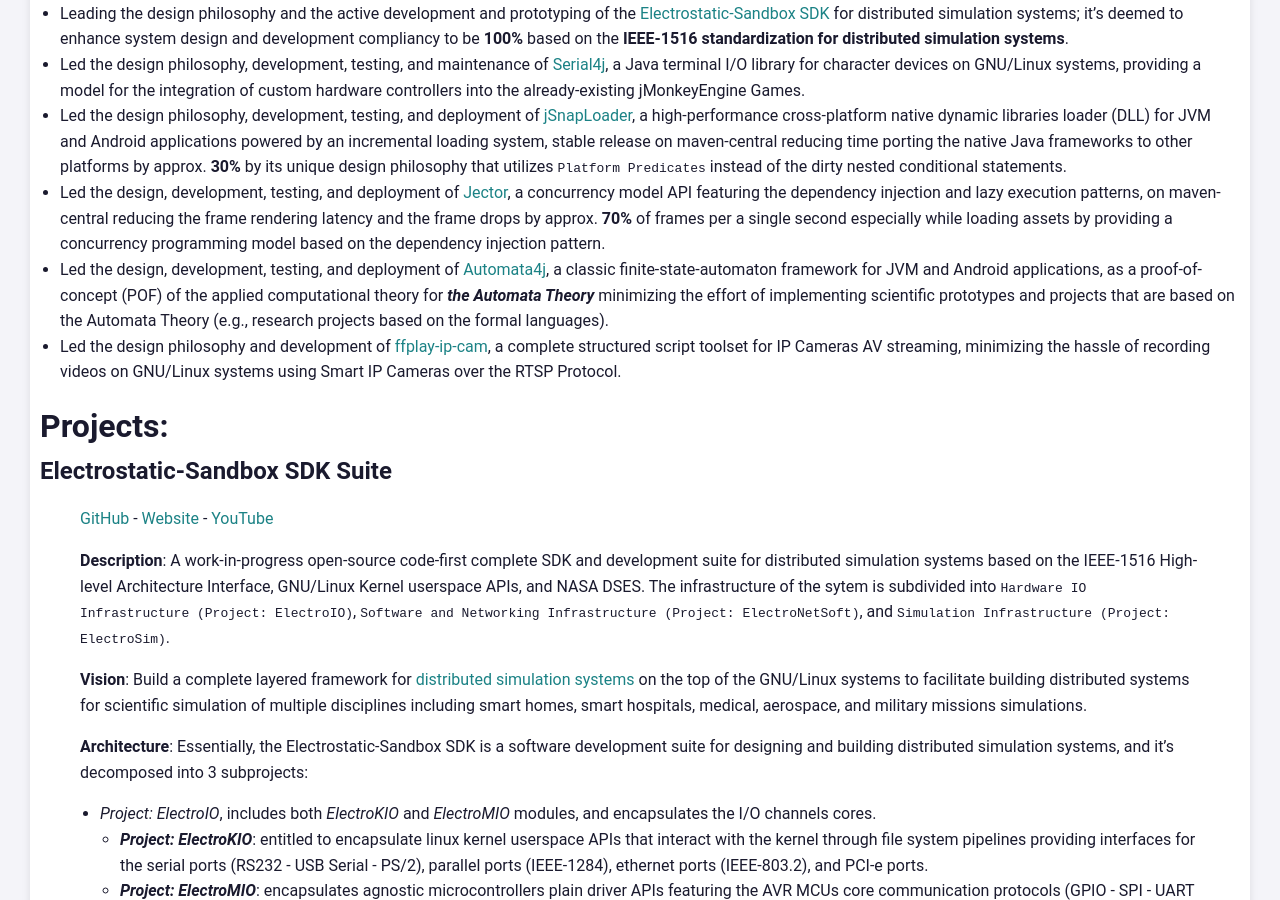
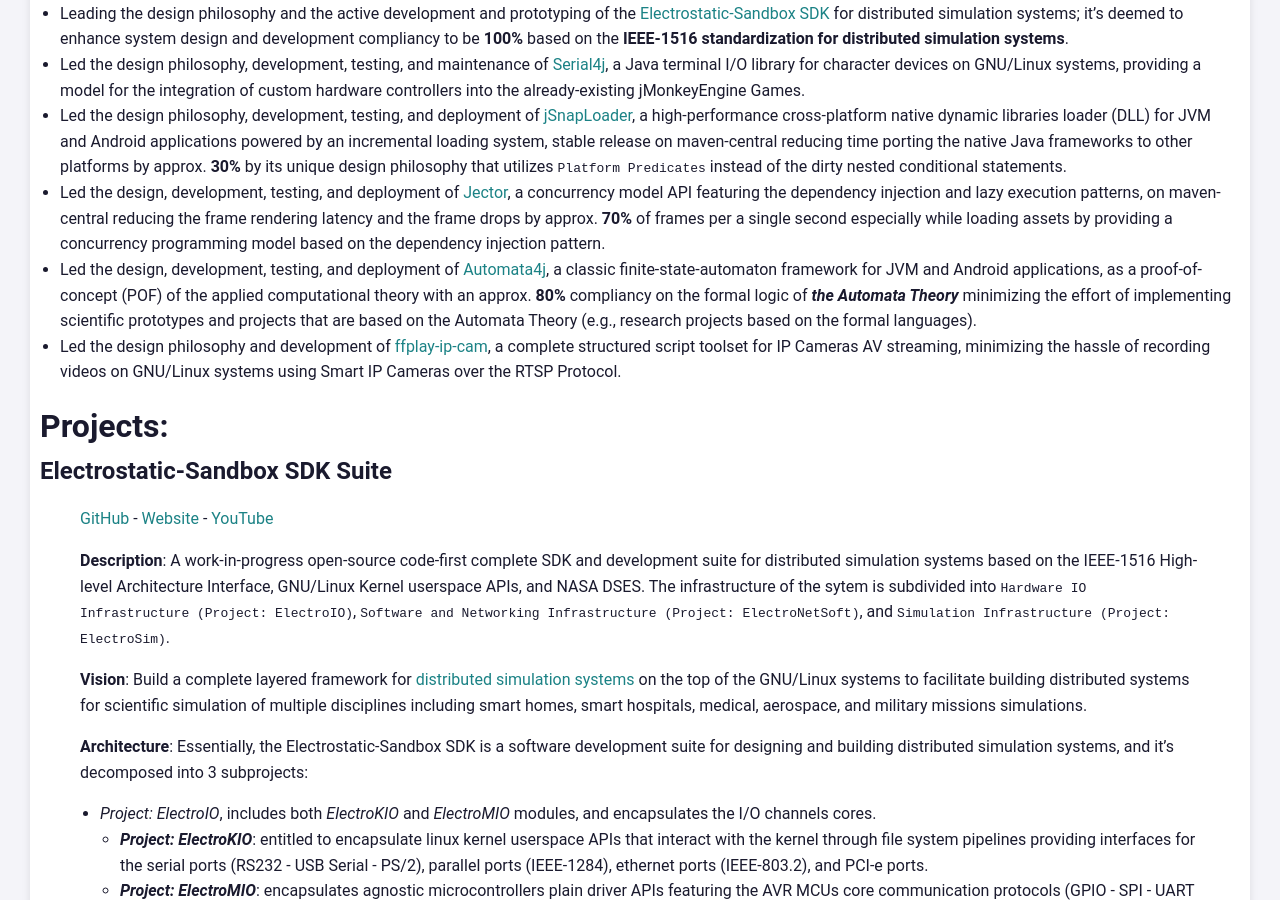
Before and after one commit to pavly-gerges/pavly-gerges, a Jekyll site: the page built from resume/index.md, in a window 1280 px wide and 900 px high, scrolled down 2275 px. Built offline with Jekyll 4.4.1, drawn with Linux system fonts in a browser that asks for light colours; our own code applies the rules of GitHub Pages for plain Markdown files.

Commit message:
Update index.md

```diff
--- a/resume/index.md
+++ b/resume/index.md
@@ -58,7 +58,7 @@ Upon the request of one of the Pi4j community leaders, I published an article ab
 * Led the design philosophy, development, testing, and maintenance of [Serial4j](https://github.com/Electrostat-Lab/Serial4j), a Java terminal I/O library for character devices on GNU/Linux systems, providing a model for the integration of custom hardware controllers into the already-existing jMonkeyEngine Games.
 * Led the design philosophy, development, testing, and deployment of [jSnapLoader](https://github.com/Electrostat-Lab/jSnapLoader), a high-performance cross-platform native dynamic libraries loader (DLL) for JVM and Android applications powered by an incremental loading system, stable release on maven-central reducing time porting the native Java frameworks to other platforms by approx. **30%** by its unique design philosophy that utilizes `Platform Predicates` instead of the dirty nested conditional statements.
 * Led the design, development, testing, and deployment of [Jector](https://github.com/Electrostat-Lab/Jector), a concurrency model API featuring the dependency injection and lazy execution patterns, on maven-central reducing the frame rendering latency and the frame drops by approx. **70%** of frames per a single second especially while loading assets by providing a concurrency programming model based on the dependency injection pattern.
-* Led the design, development, testing, and deployment of [Automata4j](https://github.com/Electrostat-Lab/Automata4j), a classic finite-state-automaton framework for JVM and Android applications, as a proof-of-concept (POF) of the applied computational theory for **_the Automata Theory_** minimizing the effort of implementing scientific prototypes and projects that are based on the Automata Theory (e.g., research projects based on the formal languages).
+* Led the design, development, testing, and deployment of [Automata4j](https://github.com/Electrostat-Lab/Automata4j), a classic finite-state-automaton framework for JVM and Android applications, as a proof-of-concept (POF) of the applied computational theory with an approx. **80%** compliancy on the formal logic of **_the Automata Theory_** minimizing the effort of implementing scientific prototypes and projects that are based on the Automata Theory (e.g., research projects based on the formal languages).
 * Led the design philosophy and development of [ffplay-ip-cam](https://github.com/Electrostat-Lab/ffplay-ip-cam), a complete structured script toolset for IP Cameras AV streaming, minimizing the hassle of recording videos on GNU/Linux systems using Smart IP Cameras over the RTSP Protocol.
 
 # Projects:
```
